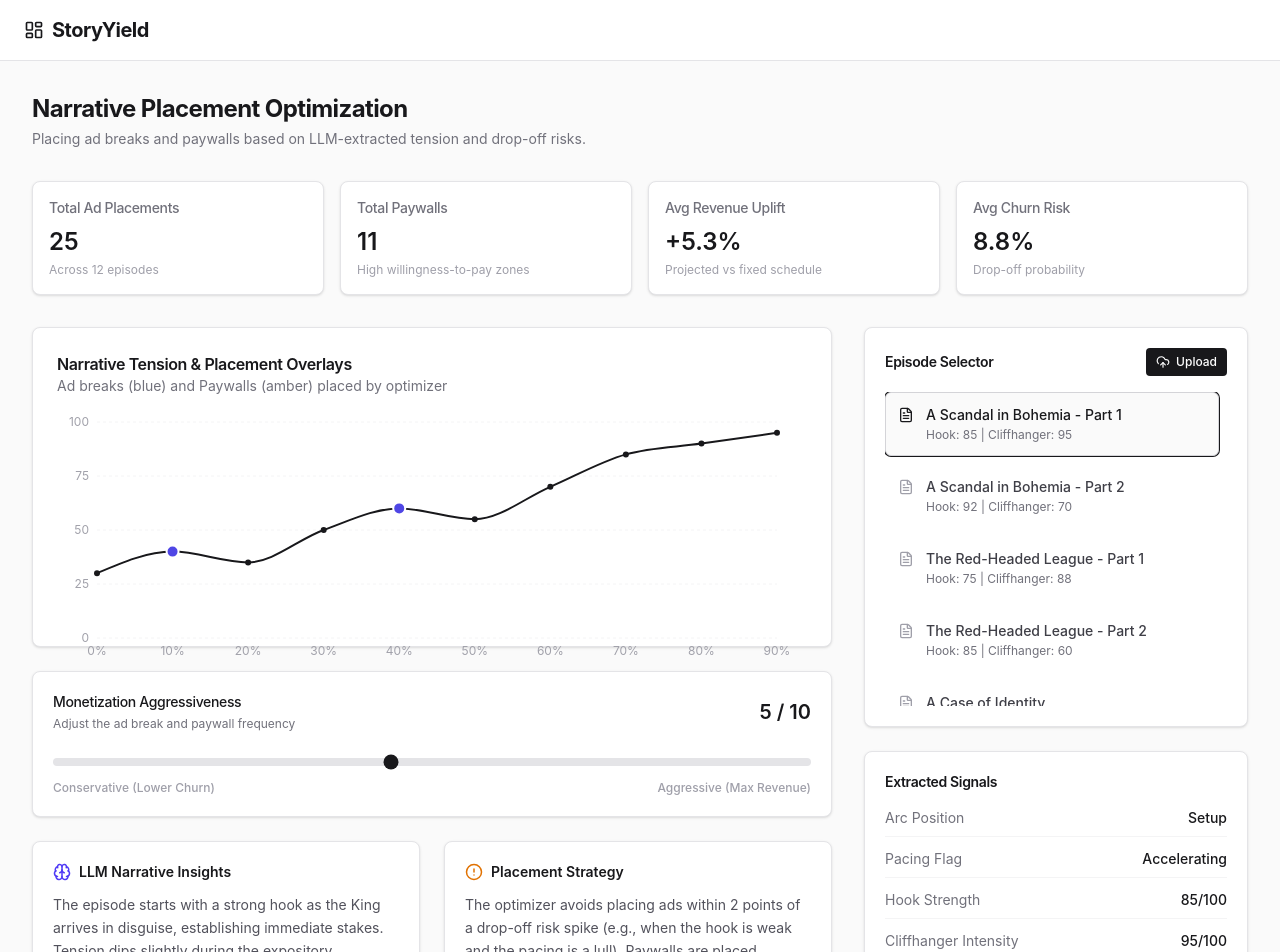
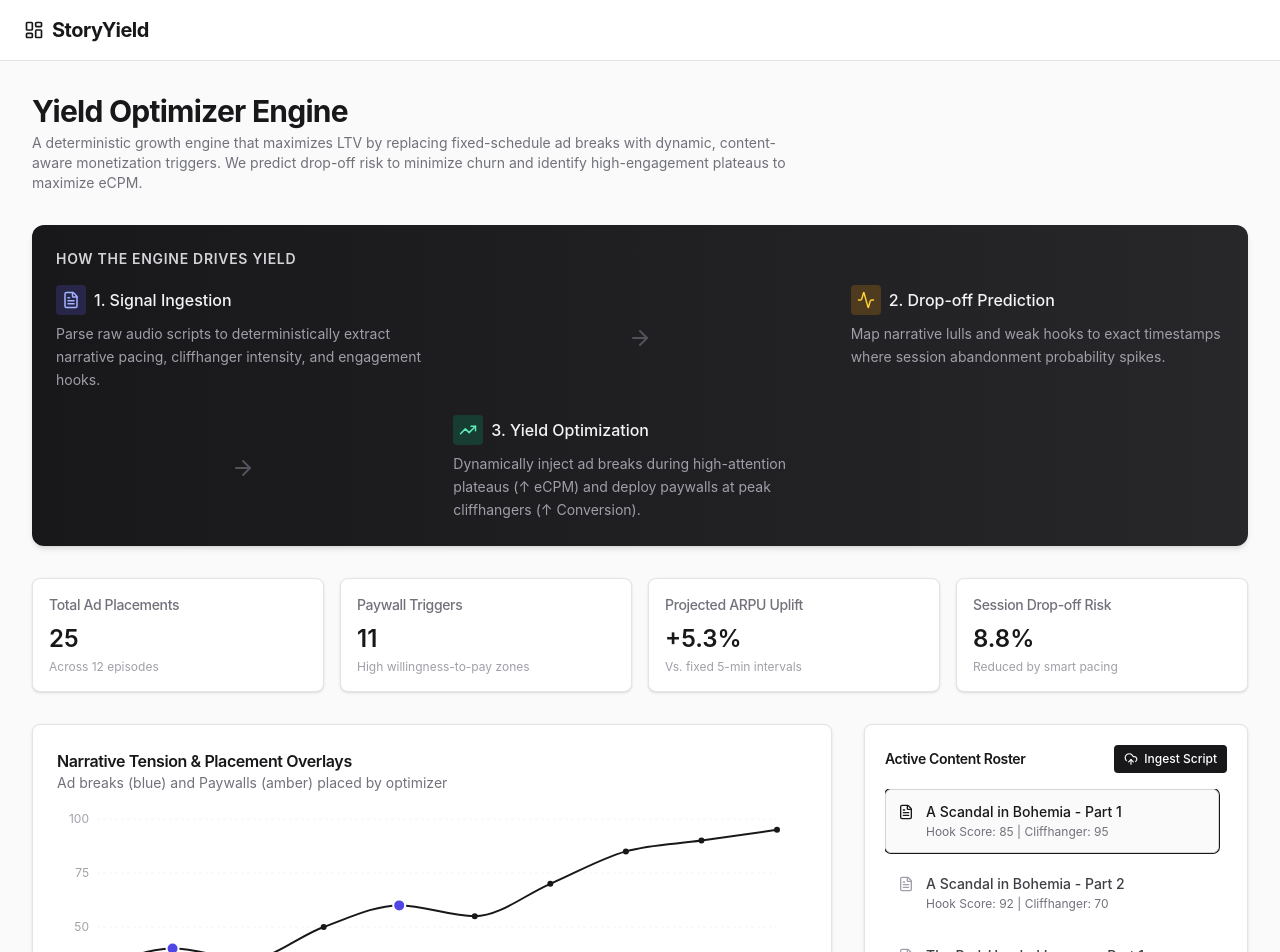
Before and after one commit to Sejpal-Raghav/narrative-placement-optimization, a Next.js app: page / in a window 1280 px wide. Shown: the top 952 px of the page. Built offline with nearby package versions, Linux system fonts and the light colour scheme.

Commit message:
Reposition project for Growth Engineering (UI and README)

```diff
--- a/src/app/page.tsx
+++ b/src/app/page.tsx
@@ -7,7 +7,7 @@ import TradeoffSlider from '@/components/ui/TradeoffSlider';
 import TensionChart from '@/components/TensionChart';
 import resultsData from '@/data/results.json';
 import { EpisodeData, optimizePlacements } from '@/lib/optimizer';
-import { AlertCircle, FileText, Brain, Code, UploadCloud, Loader2 } from 'lucide-react';
+import { AlertCircle, FileText, TrendingUp, Activity, Code, UploadCloud, Loader2, ArrowRight } from 'lucide-react';
 
 const initialEpisodes = resultsData as Record<string, EpisodeData>;
 
@@ -87,11 +87,61 @@ export default function Dashboard() {
     <Layout>
       <div className="p-8 max-w-7xl mx-auto">
         <header className="mb-8">
-          <h2 className="text-2xl font-bold text-zinc-900 tracking-tight">Narrative Placement Optimization</h2>
-          <p className="text-sm text-zinc-500 mt-1">
-            Placing ad breaks and paywalls based on LLM-extracted tension and drop-off risks.
+          <h2 className="text-3xl font-bold text-zinc-900 tracking-tight">Yield Optimizer Engine</h2>
+          <p className="text-sm text-zinc-500 mt-1 max-w-3xl">
+            A deterministic growth engine that maximizes LTV by replacing fixed-schedule ad breaks with dynamic, content-aware monetization triggers. We predict drop-off risk to minimize churn and identify high-engagement plateaus to maximize eCPM.
           </p>
         </header>
+
+        {/* Growth Pipeline Explainer */}
+        <div className="bg-gradient-to-r from-zinc-900 to-zinc-800 rounded-xl p-6 mb-8 text-white shadow-md">
+          <h3 className="text-sm font-semibold text-zinc-300 uppercase tracking-wider mb-4">How the Engine Drives Yield</h3>
+          <div className="grid grid-cols-1 md:grid-cols-3 gap-6">
+            <div className="space-y-2">
+              <div className="flex items-center gap-2">
+                <div className="bg-indigo-500/20 text-indigo-300 p-1.5 rounded">
+                  <FileText size={18} />
+                </div>
+                <h4 className="font-medium text-zinc-100">1. Signal Ingestion</h4>
+              </div>
+              <p className="text-sm text-zinc-400 leading-relaxed">
+                Parse raw audio scripts to deterministically extract narrative pacing, cliffhanger intensity, and engagement hooks.
+              </p>
+            </div>
+
+            <div className="hidden md:flex items-center justify-center text-zinc-600">
+              <ArrowRight size={24} />
+            </div>
+
+            <div className="space-y-2">
+              <div className="flex items-center gap-2">
+                <div className="bg-amber-500/20 text-amber-300 p-1.5 rounded">
+                  <Activity size={18} />
+                </div>
+                <h4 className="font-medium text-zinc-100">2. Drop-off Prediction</h4>
+              </div>
+              <p className="text-sm text-zinc-400 leading-relaxed">
+                Map narrative lulls and weak hooks to exact timestamps where session abandonment probability spikes.
+              </p>
+            </div>
+
+            <div className="hidden md:flex items-center justify-center text-zinc-600">
+              <ArrowRight size={24} />
+            </div>
+
+            <div className="space-y-2">
+              <div className="flex items-center gap-2">
+                <div className="bg-emerald-500/20 text-emerald-300 p-1.5 rounded">
+                  <TrendingUp size={18} />
+                </div>
+                <h4 className="font-medium text-zinc-100">3. Yield Optimization</h4>
+              </div>
+              <p className="text-sm text-zinc-400 leading-relaxed">
+                Dynamically inject ad breaks during high-attention plateaus (↑ eCPM) and deploy paywalls at peak cliffhangers (↑ Conversion).
+              </p>
+            </div>
+          </div>
+        </div>
 
         {/* Global Metrics */}
         <div className="grid grid-cols-1 md:grid-cols-4 gap-4 mb-8">
@@ -101,19 +151,19 @@ export default function Dashboard() {
             subtext={`Across ${episodeList.length} episodes`}
           />
           <MetricCard
-            title="Total Paywalls"
+            title="Paywall Triggers"
             value={totalPaywalls}
             subtext="High willingness-to-pay zones"
           />
           <MetricCard
-            title="Avg Revenue Uplift"
+            title="Projected ARPU Uplift"
             value={`+${avgUplift.toFixed(1)}%`}
-            subtext="Projected vs fixed schedule"
+            subtext="Vs. fixed 5-min intervals"
           />
           <MetricCard
-            title="Avg Churn Risk"
+            title="Session Drop-off Risk"
             value={`${avgChurnRisk.toFixed(1)}%`}
-            subtext="Drop-off probability"
+            subtext="Reduced by smart pacing"
           />
         </div>
 
@@ -125,29 +175,35 @@ export default function Dashboard() {
               placements={currentPlacements}
             />
 
-            <TradeoffSlider
-              value={aggressiveness}
-              onChange={setAggressiveness}
-            />
+            <div className="bg-white border border-zinc-200 rounded-lg p-5 shadow-sm">
+              <h4 className="text-sm font-semibold text-zinc-900 tracking-tight mb-4">Monetization vs. Retention Tradeoff</h4>
+              <p className="text-xs text-zinc-500 mb-4">
+                Adjust the density of ad placements. Higher aggressiveness yields more immediate impressions but increases the risk of session abandonment.
+              </p>
+              <TradeoffSlider
+                value={aggressiveness}
+                onChange={setAggressiveness}
+              />
+            </div>
 
             <div className="grid grid-cols-1 md:grid-cols-2 gap-6">
               <div className="bg-white border border-zinc-200 rounded-lg p-5 shadow-sm">
                 <div className="flex gap-2 items-center mb-3">
-                  <Brain className="text-indigo-600" size={18} />
-                  <h4 className="text-sm font-semibold text-zinc-900">LLM Narrative Insights</h4>
+                  <Activity className="text-indigo-600" size={18} />
+                  <h4 className="text-sm font-semibold text-zinc-900">Content-Aware Signal Extraction</h4>
                 </div>
                 <p className="text-sm text-zinc-600 leading-relaxed">
-                  {selectedEp.llm_insights || "No insights available for this episode."}
+                  {selectedEp.llm_insights || "No signals extracted for this session."}
                 </p>
               </div>
 
               <div className="bg-white border border-zinc-200 rounded-lg p-5 shadow-sm">
                 <div className="flex gap-2 items-center mb-3">
                   <AlertCircle className="text-amber-600" size={18} />
-                  <h4 className="text-sm font-semibold text-zinc-900">Placement Strategy</h4>
+                  <h4 className="text-sm font-semibold text-zinc-900">Decision Engine Strategy</h4>
                 </div>
                 <p className="text-sm text-zinc-600 leading-relaxed">
-                  The optimizer avoids placing ads within 2 points of a drop-off risk spike (e.g., when the hook is weak and the pacing is a lull). Paywalls are placed dynamically based on cliffhanger intensity.
+                  The optimizer prevents ad insertion within a 2-point radius of a predicted drop-off spike (e.g., weak hook + pacing lull). Paywalls are strictly gated behind upper-quartile cliffhanger intensity scores.
                 </p>
               </div>
             </div>
@@ -156,8 +212,11 @@ export default function Dashboard() {
             <div className="bg-zinc-950 rounded-lg p-5 shadow-sm overflow-hidden">
               <div className="flex gap-2 items-center mb-3">
                 <Code className="text-zinc-400" size={18} />
-                <h4 className="text-sm font-semibold text-zinc-100">Structured Data Payload (Zod Parsed)</h4>
+                <h4 className="text-sm font-semibold text-zinc-100">Placement Engine Raw Payload</h4>
               </div>
+              <p className="text-xs text-zinc-400 mb-3">
+                The deterministic JSON output generated by the signal extractor, used to compute placement coordinates.
+              </p>
               <pre className="text-xs text-zinc-300 overflow-x-auto p-4 bg-zinc-900 rounded border border-zinc-800">
                 {JSON.stringify({
                   hook_strength: selectedEp.hook_strength,
@@ -176,7 +235,7 @@ export default function Dashboard() {
           <div className="space-y-6">
             <div className="border border-zinc-200 bg-white rounded-lg p-5 shadow-sm flex flex-col h-[400px]">
               <div className="flex justify-between items-center mb-4 shrink-0">
-                <h3 className="text-sm font-semibold text-zinc-900 tracking-tight">Episode Selector</h3>
+                <h3 className="text-sm font-semibold text-zinc-900 tracking-tight">Active Content Roster</h3>
                 <div>
                   <input
                     type="file"
@@ -191,7 +250,7 @@ export default function Dashboard() {
                     className="flex items-center gap-1.5 text-xs font-medium bg-zinc-900 text-white px-2.5 py-1.5 rounded hover:bg-zinc-800 disabled:opacity-50 transition-colors"
                   >
                     {isUploading ? <Loader2 size={14} className="animate-spin" /> : <UploadCloud size={14} />}
-                    {isUploading ? 'Extracting...' : 'Upload'}
+                    {isUploading ? 'Processing...' : 'Ingest Script'}
                   </button>
                 </div>
               </div>
@@ -213,7 +272,7 @@ export default function Dashboard() {
                         {ep.title}
                       </p>
                       <p className="text-xs text-zinc-500 mt-0.5">
-                        Hook: {ep.hook_strength} | Cliffhanger: {ep.cliffhanger_intensity}
+                        Hook Score: {ep.hook_strength} | Cliffhanger: {ep.cliffhanger_intensity}
                       </p>
                     </div>
                   </button>
@@ -222,7 +281,7 @@ export default function Dashboard() {
             </div>
 
             <div className="border border-zinc-200 bg-white rounded-lg p-5 shadow-sm">
-              <h3 className="text-sm font-semibold text-zinc-900 tracking-tight mb-4">Extracted Signals</h3>
+              <h3 className="text-sm font-semibold text-zinc-900 tracking-tight mb-4">Content Telemetry Signals</h3>
               <dl className="space-y-3">
                 <div className="flex justify-between border-b border-zinc-100 pb-2">
                   <dt className="text-sm text-zinc-500">Arc Position</dt>
@@ -233,11 +292,11 @@ export default function Dashboard() {
                   <dd className="text-sm font-medium text-zinc-900 capitalize">{selectedEp.pacing_flag}</dd>
                 </div>
                 <div className="flex justify-between border-b border-zinc-100 pb-2">
-                  <dt className="text-sm text-zinc-500">Hook Strength</dt>
+                  <dt className="text-sm text-zinc-500">Engagement Hook</dt>
                   <dd className="text-sm font-medium text-zinc-900">{selectedEp.hook_strength}/100</dd>
                 </div>
                 <div className="flex justify-between">
-                  <dt className="text-sm text-zinc-500">Cliffhanger Intensity</dt>
+                  <dt className="text-sm text-zinc-500">Conversion Potential</dt>
                   <dd className="text-sm font-medium text-zinc-900">{selectedEp.cliffhanger_intensity}/100</dd>
                 </div>
               </dl>
```
Also changed, not shown: 1 other file (tests, documents, lock files or other folders).
